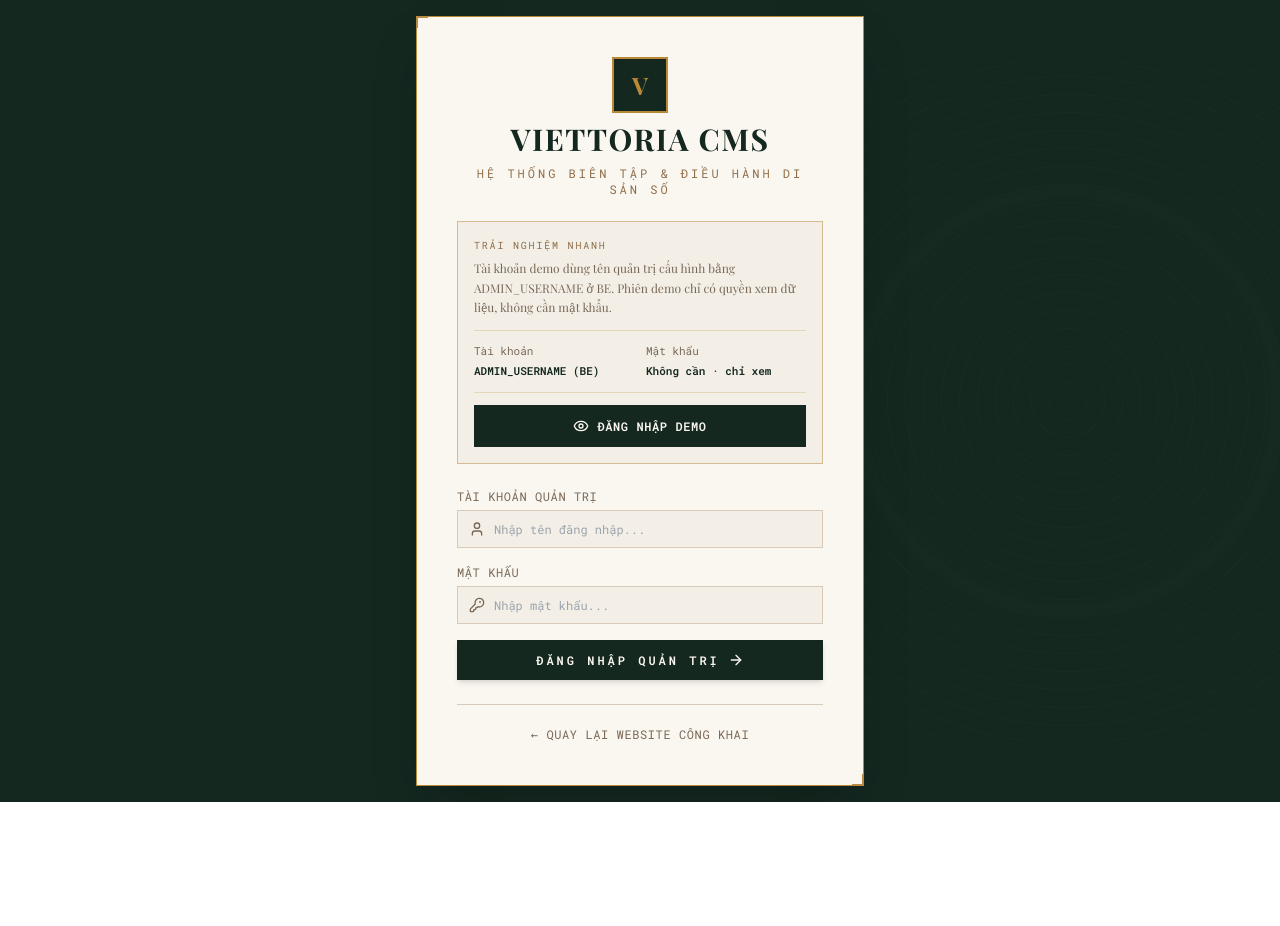
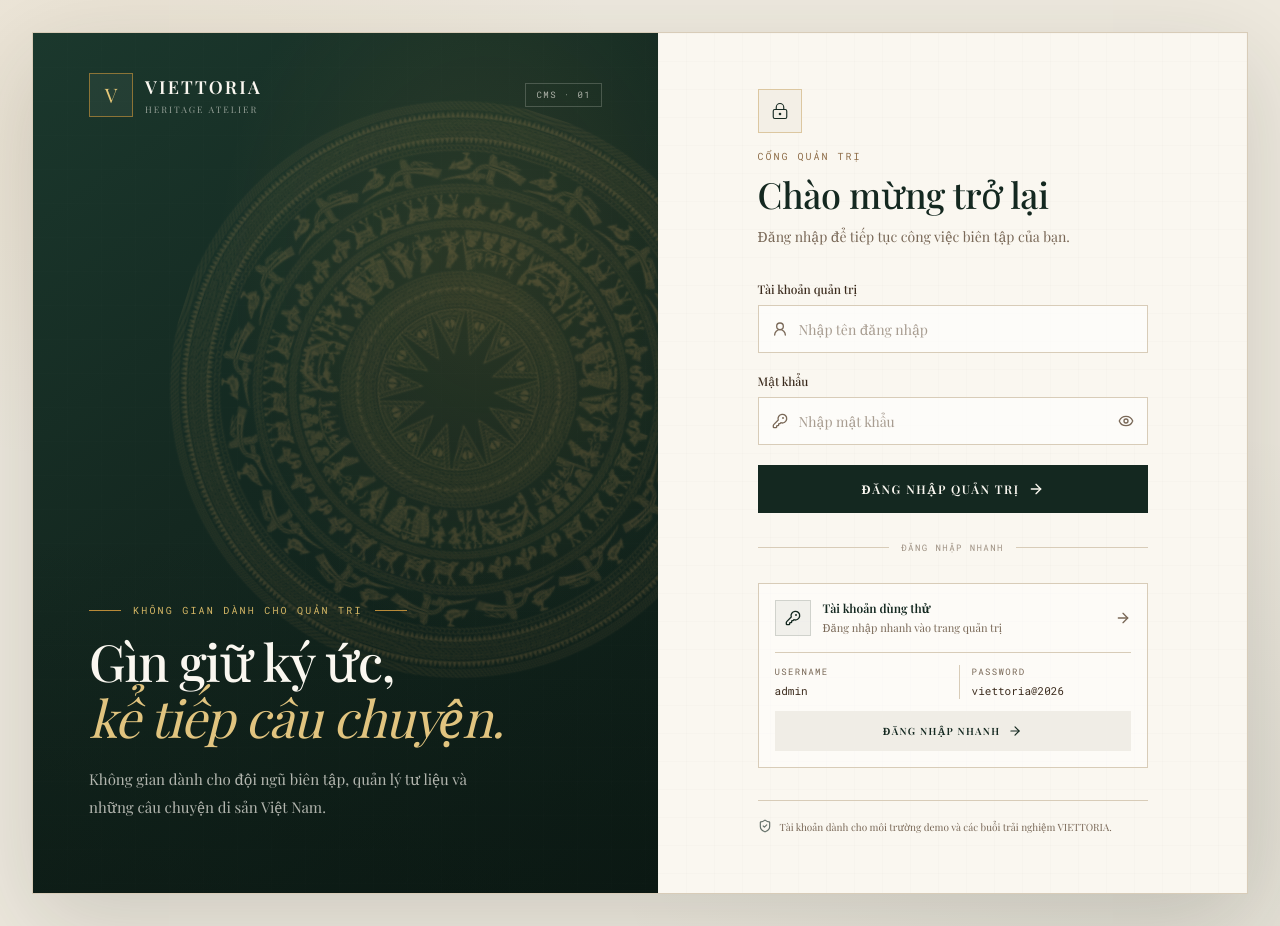
Before and after one commit to canhhocit/viettoria, a React (Vite) app: page /admin/login in a window 1280 px wide. Before the commit the page ends 802 px from the top, so only its background shows below. Built offline with nearby package versions, Linux system fonts and the light colour scheme; no server answers; a web font is replaced by a local one.

Commit message:
feat(fe): add quick admin login panel

```diff
--- a/src/index.css
+++ b/src/index.css
@@ -195,6 +195,44 @@
 .heritage-dong-son {
   background: repeating-radial-gradient(circle, rgba(184, 138, 68, 0.1) 0 1px, transparent 1px 18px),
               radial-gradient(circle, transparent 0 42%, rgba(184, 138, 68, 0.06) 43% 44%, transparent 45%);
+}
+
+/* Admin sign-in: lacquer, paper, and a quiet Dong Son drum motif. */
+.admin-login-backdrop {
+  background:
+    radial-gradient(ellipse at 12% 15%, rgba(184, 138, 68, 0.09), transparent 30%),
+    radial-gradient(ellipse at 90% 88%, rgba(20, 40, 32, 0.07), transparent 34%),
+    #eee9de;
+}
+
+.admin-login-heritage {
+  background-color: #10231b;
+  background-image: linear-gradient(145deg, #1b382d 0%, #142820 46%, #0d1c16 100%);
+}
+
+.admin-login-grain {
+  opacity: 0.22;
+  background-image:
+    linear-gradient(90deg, rgba(250, 247, 240, 0.035) 1px, transparent 1px),
+    linear-gradient(rgba(250, 247, 240, 0.03) 1px, transparent 1px),
+    repeating-linear-gradient(118deg, transparent 0 7px, rgba(250, 247, 240, 0.018) 8px, transparent 9px 15px);
+  background-size: 34px 34px, 34px 34px, auto;
+}
+
+.admin-login-halo {
+  background:
+    radial-gradient(ellipse at 72% 28%, rgba(196, 154, 69, 0.13), transparent 42%),
+    linear-gradient(0deg, rgba(7, 17, 13, 0.34), transparent 42%);
+}
+
+.admin-login-drum {
+  transform-origin: center;
+  animation: admin-drum-turn 110s linear infinite;
+  will-change: transform;
+}
+
+@keyframes admin-drum-turn {
+  to { transform: rotate(360deg); }
 }
 
 /* Museum Passe-partout Frame Effect */
--- a/src/pages/admin/AdminLoginPage.tsx
+++ b/src/pages/admin/AdminLoginPage.tsx
@@ -1,24 +1,38 @@
 import React, { useState } from 'react';
-import { useNavigate, useLocation, Link } from 'react-router-dom';
-import { KeyRound, User, ArrowRight, AlertCircle, Eye } from 'lucide-react';
+import { Link, useLocation, useNavigate } from 'react-router-dom';
+import {
+  AlertCircle,
+  ArrowLeft,
+  ArrowRight,
+  Eye,
+  EyeOff,
+  KeyRound,
+  LockKeyhole,
+  ShieldCheck,
+  UserRound,
+} from 'lucide-react';
 import { adminApi } from '../../services/api';
+
+const QUICK_LOGIN_USERNAME = 'admin';
+const QUICK_LOGIN_PASSWORD = 'viettoria@2026';
 
 export const AdminLoginPage: React.FC = () => {
   const navigate = useNavigate();
   const location = useLocation();
   const [username, setUsername] = useState('');
   const [password, setPassword] = useState('');
+  const [showPassword, setShowPassword] = useState(false);
   const [error, setError] = useState<string | null>(null);
   const [loading, setLoading] = useState(false);
-  const [loadingMode, setLoadingMode] = useState<'admin' | 'demo' | null>(null);
+  const [loadingMode, setLoadingMode] = useState<'admin' | 'quick' | null>(null);
 
   const finishLogin = () => {
     const from = (location.state as { from?: { pathname: string } })?.from?.pathname || '/admin/dashboard';
     navigate(from, { replace: true });
   };
 
-  const handleSubmit = async (e: React.FormEvent) => {
-    e.preventDefault();
+  const handleSubmit = async (event: React.FormEvent<HTMLFormElement>) => {
+    event.preventDefault();
     setError(null);
     setLoading(true);
     setLoadingMode('admin');
@@ -27,26 +41,22 @@ export const AdminLoginPage: React.FC = () => {
       await adminApi.login(username.trim(), password);
       finishLogin();
     } catch (err: unknown) {
-      if (err instanceof Error) {
-        setError(err.message);
-      } else {
-        setError('Đăng nhập thất bại. Vui lòng kiểm tra kết nối và thông tin đăng nhập.');
-      }
+      setError(err instanceof Error ? err.message : 'Đăng nhập thất bại. Vui lòng kiểm tra kết nối và thông tin đăng nhập.');
     } finally {
       setLoading(false);
       setLoadingMode(null);
     }
   };
 
-  const handleDemoLogin = async () => {
+  const handleQuickLogin = async () => {
     setError(null);
     setLoading(true);
-    setLoadingMode('demo');
+    setLoadingMode('quick');
     try {
-      await adminApi.loginDemo();
+      await adminApi.login(QUICK_LOGIN_USERNAME, QUICK_LOGIN_PASSWORD);
       finishLogin();
     } catch (err: unknown) {
-      setError(err instanceof Error ? err.message : 'Không thể mở bản demo lúc này.');
+      setError(err instanceof Error ? err.message : 'Không thể đăng nhập nhanh lúc này.');
     } finally {
       setLoading(false);
       setLoadingMode(null);
@@ -54,113 +64,172 @@ export const AdminLoginPage: React.FC = () => {
   };
 
   return (
-    <div className="min-h-screen bg-forest flex flex-col justify-center items-center p-4 relative overflow-hidden">
-      {/* Background Subtle Elements */}
-      <div className="heritage-grain absolute inset-0 opacity-20 pointer-events-none" />
-      <div aria-hidden="true" className="heritage-dong-son pointer-events-none absolute -right-32 top-1/2 h-[85vh] w-[85vh] -translate-y-1/2 opacity-[0.15] mix-blend-screen" />
+    <main className="admin-login-backdrop flex min-h-screen items-center justify-center p-3 text-charcoal sm:p-6 lg:p-8">
+      <div className="admin-login-shell grid w-full max-w-[1240px] overflow-hidden border border-[#D8CCB8] bg-paper shadow-[0_28px_90px_rgba(31,39,32,0.16)] lg:min-h-[700px] lg:grid-cols-[1.03fr_.97fr]">
+        <section className="admin-login-heritage relative flex min-h-[260px] flex-col overflow-hidden px-6 py-6 text-paper sm:min-h-[320px] sm:px-10 sm:py-8 lg:min-h-[700px] lg:px-14 lg:py-10">
+          <div aria-hidden="true" className="admin-login-grain pointer-events-none absolute inset-0" />
+          <div aria-hidden="true" className="admin-login-halo pointer-events-none absolute inset-0" />
+          <img
+            src="/images/trong-dong.webp"
+            alt=""
+            aria-hidden="true"
+            className="admin-login-drum pointer-events-none absolute -right-[8%] top-[4%] w-[78%] max-w-[620px] opacity-[0.18] mix-blend-screen sm:-right-[4%] sm:top-[1%] sm:w-[72%] lg:right-[-14%] lg:top-[8%] lg:w-[92%]"
+          />
 
-      <div className="relative z-10 w-full max-w-md bg-paper border border-brass corner-frame p-8 sm:p-10 shadow-2xl space-y-6">
-        {/* Atelier Logo Header */}
-        <div className="text-center space-y-2">
-          <div className="w-14 h-14 mx-auto flex items-center justify-center border-2 border-brass bg-forest text-brass font-serif font-bold text-2xl shadow-inner">
-            V
+          <div className="relative z-10 flex items-center justify-between gap-4">
+            <Link to="/" className="group inline-flex items-center gap-3" aria-label="Viettoria, về trang chủ">
+              <span className="flex h-11 w-11 items-center justify-center border border-brass/70 bg-paper/5 font-display text-xl text-[#E6C878] transition-colors group-hover:bg-brass/15">V</span>
+              <span>
+                <span className="block font-display text-lg font-semibold tracking-[0.12em] text-paper">VIETTORIA</span>
+                <span className="mt-0.5 block text-[9px] uppercase tracking-[0.22em] text-paper/55">Heritage Atelier</span>
+              </span>
+            </Link>
+            <span className="border border-paper/20 px-2.5 py-1 font-mono text-[9px] uppercase tracking-[0.16em] text-paper/65">CMS · 01</span>
           </div>
-          <h1 className="font-serif text-2xl sm:text-3xl font-bold text-forest tracking-wider">
-            VIETTORIA CMS
+
+          <div className="relative z-10 mt-auto max-w-[500px] pb-2 pt-10 sm:pt-14 lg:pb-8 lg:pt-24">
+            <p className="mb-4 flex items-center gap-3 font-mono text-[10px] uppercase tracking-[0.22em] text-[#D5B765]">
+              <span className="h-px w-8 bg-brass" />
+              Không gian dành cho quản trị
+              <span className="h-px w-8 bg-brass" />
+            </p>
+            <h1 className="max-w-[470px] font-display text-[clamp(2.15rem,4vw,3.75rem)] font-medium leading-[1.08] tracking-[-0.025em] text-paper">
+              Gìn giữ ký ức,<br /><em className="font-normal text-[#E1C47F]">kể tiếp câu chuyện.</em>
             </h1>
-          <p className="text-xs font-mono text-brass-dark uppercase tracking-widest">
-            Hệ Thống Biên Tập & Điều Hành Di Sản Số
+            <p className="mt-5 max-w-[390px] text-sm leading-7 text-paper/70 sm:text-[15px]">
+              Không gian dành cho đội ngũ biên tập, quản lý tư liệu và những câu chuyện di sản Việt Nam.
             </p>
+
+          </div>
+
+        </section>
+
+        <section className="relative flex items-center justify-center bg-[#FAF7F0] px-6 py-9 sm:px-12 sm:py-12 lg:px-14 lg:py-14">
+          <div aria-hidden="true" className="pointer-events-none absolute inset-0 opacity-40 [background-image:linear-gradient(90deg,rgba(59,43,29,.035)_1px,transparent_1px),linear-gradient(rgba(59,43,29,.035)_1px,transparent_1px)] [background-size:28px_28px]" />
+          <div className="relative z-10 w-full max-w-[390px]">
+            <Link to="/" className="mb-10 inline-flex items-center gap-2 text-[11px] font-medium text-charcoal-muted transition-colors hover:text-forest lg:absolute lg:-top-20 lg:mb-0">
+              <ArrowLeft className="h-3.5 w-3.5" />
+              Về trang chủ
+            </Link>
+
+            <div className="mb-8">
+              <div className="mb-4 flex h-11 w-11 items-center justify-center border border-brass/40 bg-[#F3EFE6] text-forest">
+                <LockKeyhole className="h-[18px] w-[18px] stroke-[1.5]" />
+              </div>
+              <p className="font-mono text-[10px] uppercase tracking-[0.2em] text-brass-dark">Cổng quản trị</p>
+              <h2 className="mt-2 font-display text-[2rem] font-medium leading-tight text-forest sm:text-[2.25rem]">Chào mừng trở lại</h2>
+              <p className="mt-2 text-sm leading-6 text-charcoal-muted">Đăng nhập để tiếp tục công việc biên tập của bạn.</p>
             </div>
 
             {error && (
-          <div className="p-3 bg-terracotta/10 border border-terracotta/40 text-terracotta text-xs font-mono flex items-center gap-2">
-            <AlertCircle className="w-4 h-4 shrink-0" />
+              <div role="alert" className="mb-5 flex items-start gap-2.5 border border-terracotta/35 bg-terracotta/5 px-3.5 py-3 text-sm leading-5 text-terracotta">
+                <AlertCircle className="mt-0.5 h-4 w-4 shrink-0" />
                 <span>{error}</span>
               </div>
             )}
 
-        <div className="border border-brass/50 bg-paper-warm p-4">
-          <p className="text-[10px] font-mono uppercase tracking-[0.18em] text-brass-dark">Trải nghiệm nhanh</p>
-          <p className="mt-1.5 text-xs leading-relaxed text-charcoal-muted">Tài khoản demo dùng tên quản trị cấu hình bằng ADMIN_USERNAME ở BE. Phiên demo chỉ có quyền xem dữ liệu, không cần mật khẩu.</p>
-          <dl className="mt-3 grid grid-cols-2 gap-3 border-y border-brass/25 py-3 font-mono text-[11px]">
+            <form onSubmit={handleSubmit} className="space-y-5">
               <div>
-              <dt className="text-charcoal-muted">Tài khoản</dt>
-              <dd className="mt-1 select-all font-semibold text-forest">ADMIN_USERNAME (BE)</dd>
-            </div>
-            <div>
-              <dt className="text-charcoal-muted">Mật khẩu</dt>
-              <dd className="mt-1 font-semibold text-forest">Không cần · chỉ xem</dd>
-            </div>
-          </dl>
-          <button
-            type="button"
-            onClick={() => void handleDemoLogin()}
-            disabled={loading}
-            className="mt-3 flex w-full items-center justify-center gap-2 border border-forest bg-forest px-4 py-3 text-xs font-mono font-bold uppercase tracking-wider text-paper transition-colors hover:bg-brass hover:text-forest disabled:cursor-wait disabled:opacity-60"
-          >
-            <Eye className="h-4 w-4" />
-            <span>{loadingMode === 'demo' ? 'Đang mở bản demo...' : 'Đăng nhập demo'}</span>
-          </button>
-        </div>
-
-        <form onSubmit={handleSubmit} className="space-y-4">
-          <div>
-            <label className="block text-xs font-mono uppercase tracking-wider text-charcoal-muted mb-1.5">
-              Tài Khoản Quản Trị
-            </label>
-            <div className="relative">
-              <User className="w-4 h-4 text-charcoal-muted absolute left-3 top-1/2 -translate-y-1/2" />
+                <label htmlFor="admin-username" className="mb-2 block text-xs font-medium text-charcoal">Tài khoản quản trị</label>
+                <div className="group relative">
+                  <UserRound className="absolute left-3.5 top-1/2 h-4 w-4 -translate-y-1/2 text-charcoal-muted transition-colors group-focus-within:text-brass-dark" />
                   <input
+                    id="admin-username"
                     type="text"
                     value={username}
-                onChange={(e) => setUsername(e.target.value)}
-                placeholder="Nhập tên đăng nhập..."
+                    onChange={(event) => setUsername(event.target.value)}
+                    placeholder="Nhập tên đăng nhập"
                     autoComplete="username"
-                className="w-full pl-9 pr-4 py-2.5 bg-paper-warm border border-paper-border focus:border-brass text-xs font-mono focus:outline-none transition-colors"
+                    className="h-12 w-full border border-[#D8CCB8] bg-white/65 pl-10 pr-3.5 text-sm text-charcoal outline-none transition-[border-color,box-shadow,background-color] placeholder:text-charcoal-muted/65 hover:border-brass/60 focus:border-brass focus:bg-white focus:shadow-[0_0_0_3px_rgba(184,138,56,.12)]"
                     required
                   />
                 </div>
               </div>
 
               <div>
-            <label className="block text-xs font-mono uppercase tracking-wider text-charcoal-muted mb-1.5">
-              Mật Khẩu
-            </label>
-            <div className="relative">
-              <KeyRound className="w-4 h-4 text-charcoal-muted absolute left-3 top-1/2 -translate-y-1/2" />
+                <label htmlFor="admin-password" className="mb-2 block text-xs font-medium text-charcoal">Mật khẩu</label>
+                <div className="group relative">
+                  <KeyRound className="absolute left-3.5 top-1/2 h-4 w-4 -translate-y-1/2 text-charcoal-muted transition-colors group-focus-within:text-brass-dark" />
                   <input
-                type="password"
+                    id="admin-password"
+                    type={showPassword ? 'text' : 'password'}
                     value={password}
-                onChange={(e) => setPassword(e.target.value)}
-                placeholder="Nhập mật khẩu..."
+                    onChange={(event) => setPassword(event.target.value)}
+                    placeholder="Nhập mật khẩu"
                     autoComplete="current-password"
-                className="w-full pl-9 pr-4 py-2.5 bg-paper-warm border border-paper-border focus:border-brass text-xs font-mono focus:outline-none transition-colors"
+                    className="h-12 w-full border border-[#D8CCB8] bg-white/65 pl-10 pr-11 text-sm text-charcoal outline-none transition-[border-color,box-shadow,background-color] placeholder:text-charcoal-muted/65 hover:border-brass/60 focus:border-brass focus:bg-white focus:shadow-[0_0_0_3px_rgba(184,138,56,.12)]"
                     required
                   />
+                  <button
+                    type="button"
+                    onClick={() => setShowPassword((visible) => !visible)}
+                    className="absolute right-0 top-0 flex h-12 w-11 items-center justify-center text-charcoal-muted transition-colors hover:text-forest focus-visible:outline focus-visible:outline-2 focus-visible:outline-brass"
+                    aria-label={showPassword ? 'Ẩn mật khẩu' : 'Hiện mật khẩu'}
+                    aria-pressed={showPassword}
+                  >
+                    {showPassword ? <EyeOff className="h-4 w-4" /> : <Eye className="h-4 w-4" />}
+                  </button>
                 </div>
               </div>
 
               <button
                 type="submit"
                 disabled={loading}
-            className="w-full py-3 bg-forest text-paper hover:bg-brass transition-colors font-mono text-xs uppercase tracking-widest font-bold flex items-center justify-center gap-2 shadow-md disabled:opacity-50"
+                className="group flex h-12 w-full items-center justify-center gap-2 bg-forest px-5 text-xs font-semibold uppercase tracking-[0.13em] text-paper transition-[background-color,transform] hover:bg-[#1D3A2E] active:translate-y-px disabled:cursor-wait disabled:opacity-65"
               >
-            <span>{loadingMode === 'admin' ? 'Đang Xác Thực...' : 'Đăng Nhập Quản Trị'}</span>
-            <ArrowRight className="w-4 h-4" />
+                <span>{loadingMode === 'admin' ? 'Đang xác thực…' : 'Đăng nhập quản trị'}</span>
+                <ArrowRight className="h-4 w-4 transition-transform group-hover:translate-x-1" />
               </button>
             </form>
 
-        <div className="pt-4 border-t border-paper-border text-center">
-          <Link
-            to="/"
-            className="text-xs font-mono uppercase tracking-wider text-charcoal-muted hover:text-forest transition-colors"
+            <div className="my-7 flex items-center gap-3" aria-hidden="true">
+              <span className="h-px flex-1 bg-[#D8CCB8]" />
+              <span className="font-mono text-[9px] uppercase tracking-[0.16em] text-charcoal-muted/70">đăng nhập nhanh</span>
+              <span className="h-px flex-1 bg-[#D8CCB8]" />
+            </div>
+
+            <button
+              type="button"
+              onClick={() => void handleQuickLogin()}
+              disabled={loading}
+              className="group w-full border border-[#D8CCB8] bg-white/45 p-4 text-left transition-colors hover:border-brass/70 hover:bg-white/80 disabled:cursor-wait disabled:opacity-60"
             >
-            ← Quay lại website công khai
-          </Link>
+              <span className="flex items-center justify-between gap-3">
+                <span className="flex items-center gap-3">
+                  <span className="flex h-9 w-9 shrink-0 items-center justify-center border border-forest/15 bg-forest/5 text-forest transition-colors group-hover:border-brass/45 group-hover:bg-brass/10">
+                    <KeyRound className="h-4 w-4" />
+                  </span>
+                  <span>
+                    <span className="block text-xs font-semibold text-forest">Tài khoản dùng thử</span>
+                    <span className="mt-1 block text-[11px] text-charcoal-muted">Đăng nhập nhanh vào trang quản trị</span>
+                  </span>
+                </span>
+                <ArrowRight className="h-4 w-4 shrink-0 text-charcoal-muted transition-all group-hover:translate-x-0.5 group-hover:text-brass-dark" />
+              </span>
+              <span className="mt-4 grid grid-cols-2 gap-3 border-t border-[#D8CCB8] pt-3 font-mono text-[11px]">
+                <span>
+                  <span className="block text-[9px] uppercase tracking-[0.15em] text-charcoal-muted">Username</span>
+                  <span className="mt-1 block select-all text-charcoal">{QUICK_LOGIN_USERNAME}</span>
+                </span>
+                <span className="border-l border-[#D8CCB8] pl-3">
+                  <span className="block text-[9px] uppercase tracking-[0.15em] text-charcoal-muted">Password</span>
+                  <span className="mt-1 block select-all text-charcoal">{QUICK_LOGIN_PASSWORD}</span>
+                </span>
+              </span>
+              <span className="mt-3 flex h-10 items-center justify-center gap-2 bg-[#F0EDE6] px-3 text-[10px] font-semibold uppercase tracking-[0.13em] text-forest transition-colors group-hover:bg-brass group-hover:text-forest">
+                <span>{loadingMode === 'quick' ? 'Đang đăng nhập…' : 'Đăng nhập nhanh'}</span>
+                <ArrowRight className="h-3.5 w-3.5" />
+              </span>
+            </button>
+
+            <div className="mt-8 flex items-start gap-2 border-t border-[#D8CCB8] pt-4 text-[10px] leading-5 text-charcoal-muted">
+              <ShieldCheck className="mt-0.5 h-3.5 w-3.5 shrink-0 text-forest/65" />
+              <p>Tài khoản dành cho môi trường demo và các buổi trải nghiệm VIETTORIA.</p>
             </div>
           </div>
+        </section>
       </div>
+    </main>
   );
 };
 
```
Lines whose indentation alone changed are shown as unchanged.
